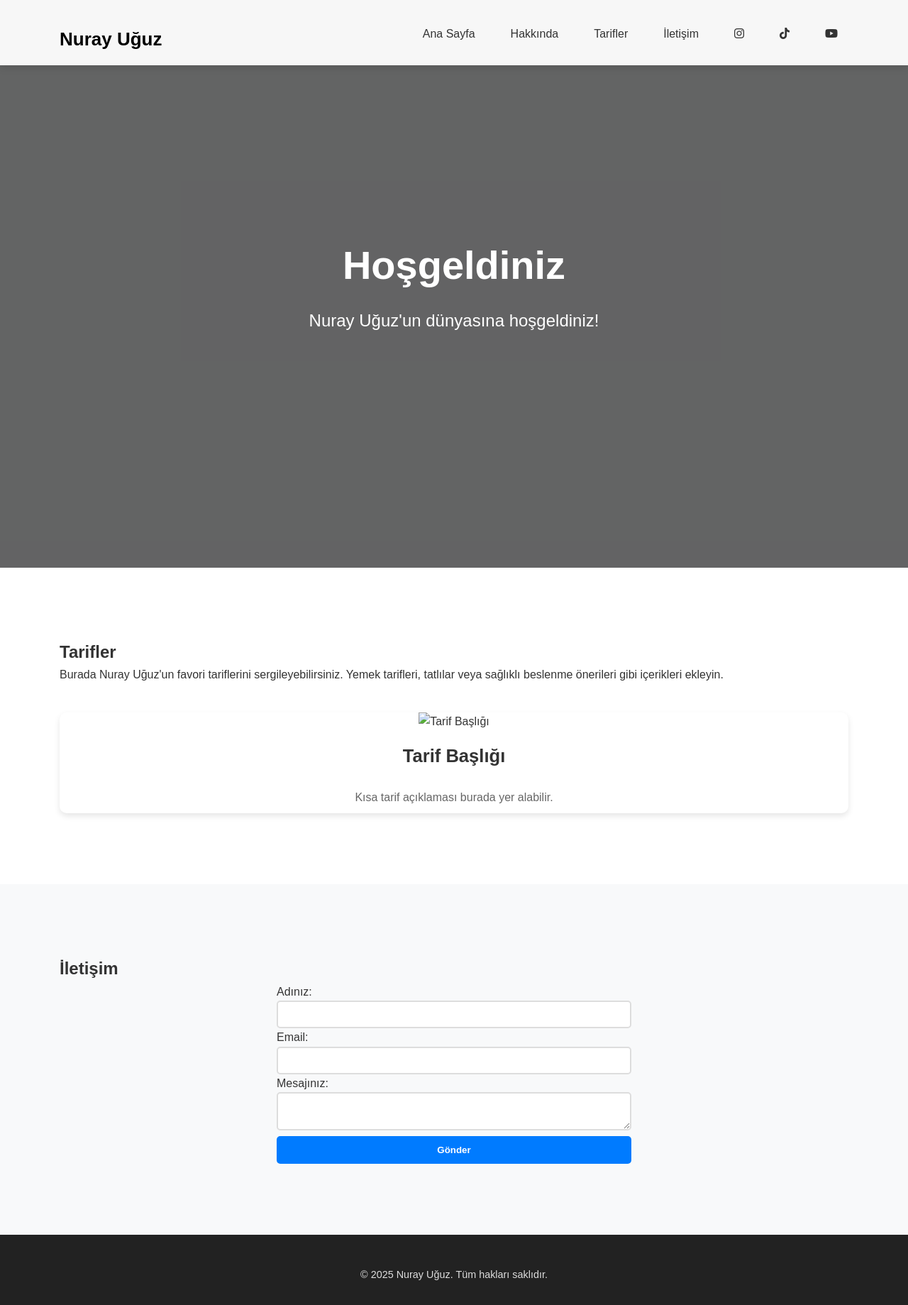
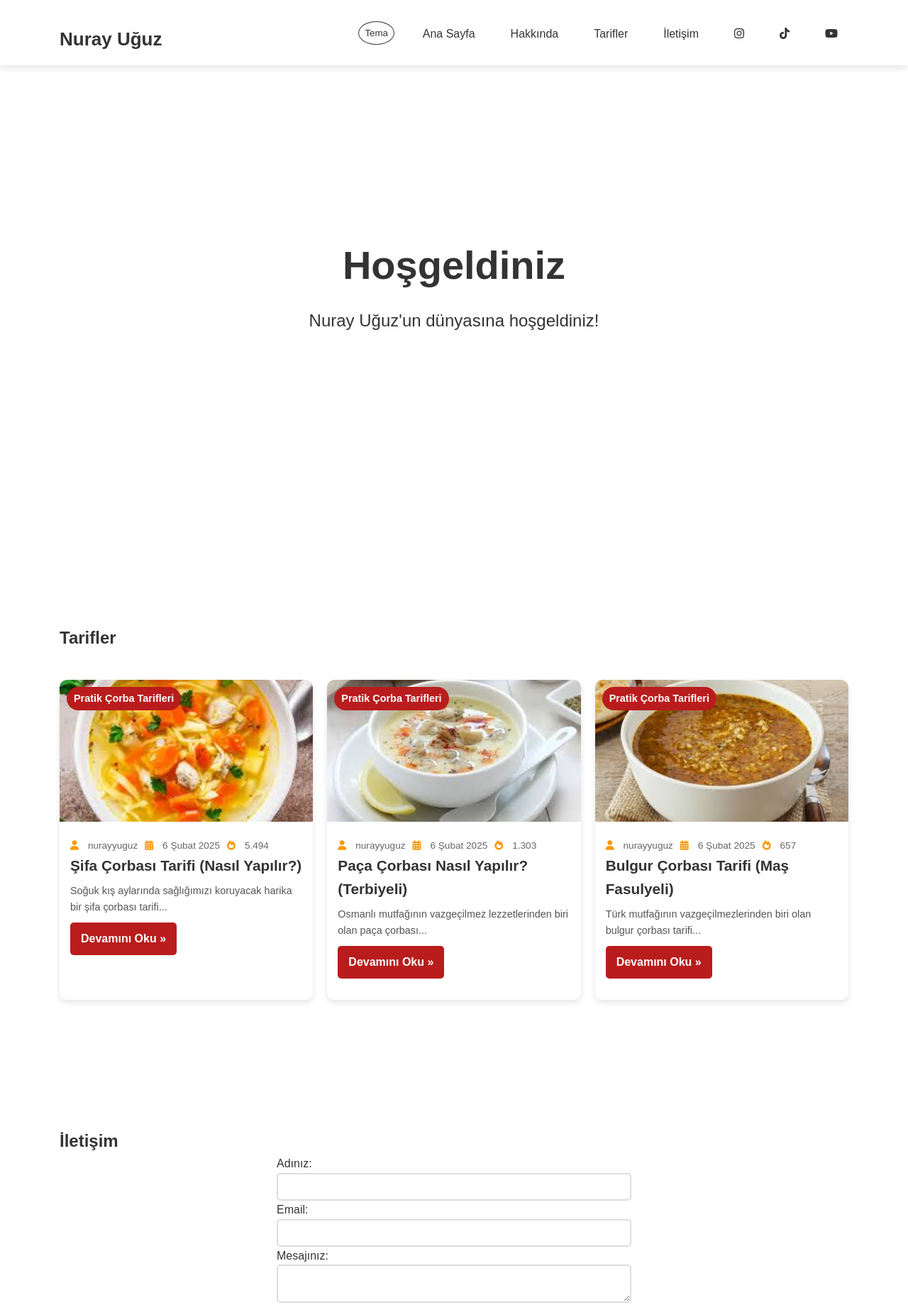
Before and after one commit to toedor0/nurayuguz.github.io, a plain HTML site: page index.html in a window 1280 px wide. Shown: the top 1839 px of the page at 71% size. Drawn offline with Linux system fonts and the light colour scheme.

Commit message:
Tasarım güncellendi: Arka plan beyaz yapıldı

```diff
--- a/index.html
+++ b/index.html
@@ -5,45 +5,31 @@
   <meta name="viewport" content="width=device-width, initial-scale=1.0">
   <title>Nuray Uğuz | Influencer</title>
   <link rel="stylesheet" href="style.css">
-  <!-- Google Fonts: Minimal ve modern bir görünüm için Open Sans kullanılıyor -->
-  <!-- head kısmında Google Fonts linkini güncelleyebilirsiniz -->
   <link href="https://fonts.googleapis.com/css2?family=Open+Sans:wght@400;600&display=swap" rel="stylesheet">
   <link rel="stylesheet" href="https://cdnjs.cloudflare.com/ajax/libs/font-awesome/6.0.0-beta3/css/all.min.css">
 </head>
 <body>
-  <!-- Header: Logo ve Navigasyon -->
+
+  <!-- Header: Logo, Navigasyon ve Tema Toggle Butonu -->
   <header>
     <div class="container">
       <h1>Nuray Uğuz</h1>
       <nav>
-        <!-- Hamburger Menü Butonu -->
         <button class="menu-toggle" aria-label="Menüyü Aç/Kapat">
           <span class="hamburger"></span>
         </button>
-        <!-- Navigasyon Menüsü -->
         <ul class="nav-list">
           <li><a href="index.html">Ana Sayfa</a></li>
           <li><a href="about.html">Hakkında</a></li>
           <li><a href="#tarifler">Tarifler</a></li>
           <li><a href="#contact">İletişim</a></li>
-    <!-- Sosyal Medya İkonları -->
-    <li class="social-icon">
-      <a href="https://www.instagram.com/nurayyuguz" target="_blank" aria-label="Instagram">
-        <i class="fab fa-instagram"></i>
-      </a>
-    </li>
-    <li class="social-icon">
-      <a href="https://www.tiktok.com/@nurayyuguz" target="_blank" aria-label="TikTok">
-        <i class="fab fa-tiktok"></i>
-      </a>
-    </li>
-    <li class="social-icon">
-      <a href="https://www.youtube.com/channel/UCrYTEz1vlOVfIWwahJGmfEg" target="_blank" aria-label="YouTube">
-        <i class="fab fa-youtube"></i>
-      </a>
-    </li>
+          <li class="social-icon"><a href="https://www.instagram.com/nurayyuguz" target="_blank"><i class="fab fa-instagram"></i></a></li>
+          <li class="social-icon"><a href="https://www.tiktok.com/@nurayyuguz" target="_blank"><i class="fab fa-tiktok"></i></a></li>
+          <li class="social-icon"><a href="https://www.youtube.com/channel/UCrYTEz1vlOVfIWwahJGmfEg" target="_blank"><i class="fab fa-youtube"></i></a></li>
         </ul>
       </nav>
+      <!-- Dark Mode Toggle Butonu -->
+      <button id="darkModeToggle" aria-label="Tema Değiştir">Tema</button>
     </div>
   </header>
 
@@ -59,17 +45,56 @@
   <section id="tarifler">
     <div class="container">
       <h2>Tarifler</h2>
-      <p>Burada Nuray Uğuz'un favori tariflerini sergileyebilirsiniz. Yemek tarifleri, tatlılar veya sağlıklı beslenme önerileri gibi içerikleri ekleyin.</p>
+      <div class="tarifler-list">
 
-      <!-- Tarif Kartları Bölümü (Örnek) -->
-      <div class="tarifler-list">
-        <!-- Örnek Tarif Kartı -->
+        <!-- 1. Tarif Kartı -->
         <div class="tarif-card">
-          <img src="path/to/recipe-image.jpg" alt="Tarif Başlığı">
-          <h3>Tarif Başlığı</h3>
-          <p>Kısa tarif açıklaması burada yer alabilir.</p>
+          <img src="images/sifa-corbasi.jpg" alt="Şifa Çorbası">
+          <span class="kategori">Pratik Çorba Tarifleri</span>
+          <div class="tarif-detay">
+            <div class="tarif-info">
+              <i class="fas fa-user"></i> nurayyuguz
+              <i class="fas fa-calendar-alt"></i> 6 Şubat 2025
+              <i class="fas fa-fire"></i> 5.494
             </div>
-        <!-- Diğer tarif kartlarını ekleyebilirsiniz -->
+            <h3>Şifa Çorbası Tarifi (Nasıl Yapılır?)</h3>
+            <p>Soğuk kış aylarında sağlığımızı koruyacak harika bir şifa çorbası tarifi...</p>
+            <a href="#" class="devam">Devamını Oku »</a>
+          </div>
+        </div>
+
+        <!-- 2. Tarif Kartı -->
+        <div class="tarif-card">
+          <img src="images/paca-corbasi.jpg" alt="Paça Çorbası">
+          <span class="kategori">Pratik Çorba Tarifleri</span>
+          <div class="tarif-detay">
+            <div class="tarif-info">
+              <i class="fas fa-user"></i> nurayyuguz
+              <i class="fas fa-calendar-alt"></i> 6 Şubat 2025
+              <i class="fas fa-fire"></i> 1.303
+            </div>
+            <h3>Paça Çorbası Nasıl Yapılır? (Terbiyeli)</h3>
+            <p>Osmanlı mutfağının vazgeçilmez lezzetlerinden biri olan paça çorbası...</p>
+            <a href="#" class="devam">Devamını Oku »</a>
+          </div>
+        </div>
+
+        <!-- 3. Tarif Kartı -->
+        <div class="tarif-card">
+          <img src="images/bulgur-corbasi.jpg" alt="Bulgur Çorbası">
+          <span class="kategori">Pratik Çorba Tarifleri</span>
+          <div class="tarif-detay">
+            <div class="tarif-info">
+              <i class="fas fa-user"></i> nurayyuguz
+              <i class="fas fa-calendar-alt"></i> 6 Şubat 2025
+              <i class="fas fa-fire"></i> 657
+            </div>
+            <h3>Bulgur Çorbası Tarifi (Maş Fasulyeli)</h3>
+            <p>Türk mutfağının vazgeçilmezlerinden biri olan bulgur çorbası tarifi...</p>
+            <a href="#" class="devam">Devamını Oku »</a>
+          </div>
+        </div>
+
       </div>
     </div>
   </section>
--- a/style.css
+++ b/style.css
@@ -1,3 +1,22 @@
+/* CSS Değişkenleri: Light ve Dark Tema */
+:root {
+  --bg-color: #ffffff;
+  --text-color: #333;
+  --header-bg: #ffffff;
+  --card-bg: #ffffff;
+  --link-color: #007BFF;
+  --link-hover-color: #0056b3;
+}
+
+.dark-mode {
+  --bg-color: #121212;
+  --text-color: #e0e0e0;
+  --header-bg: #1f1f1f;
+  --card-bg: #1f1f1f;
+  --link-color: #4a90e2;
+  --link-hover-color: #357ABD;
+}
+
 /* 🎨 Temel Sıfırlamalar */
 * {
   margin: 0;
@@ -8,8 +27,8 @@
 /* 📌 Genel Sayfa Yapısı */
 body {
   font-family: 'Poppins', sans-serif;
-  background-color: #f8f9fa;
-  color: #333;
+  background-color: var(--bg-color);
+  color: var(--text-color);
   line-height: 1.6;
   display: flex;
   flex-direction: column;
@@ -23,11 +42,12 @@ body {
   max-width: 1200px;
   margin: 0 auto;
   padding: 20px;
+  position: relative; /* Toggle buton için container içinde konumlandırma */
 }
 
 /* 📌 Header ve Yapışkan Navigasyon */
 header {
-  background: rgba(255, 255, 255, 0.95);
+  background: var(--header-bg);
   position: fixed;
   width: 100%;
   top: 0;
@@ -42,7 +62,26 @@ header h1 {
   float: left;
   font-size: 26px;
   font-weight: 700;
-  color: #000; /* ✅ Siyah */
+  color: var(--text-color);
+}
+
+/* Dark Tema Toggle Butonu: Sağ Üst Kısımda, Social ikonların solunda */
+#darkModeToggle {
+  position: absolute;
+  top: 15px;
+  right: 660px; /* Social ikonlara yer bırakmak için sağdan 120px boşluk */
+  background: var(--header-bg);
+  border: 1px solid var(--text-color);
+  color: var(--text-color);
+  padding: 8px;
+  border-radius: 50%;
+  cursor: pointer;
+  transition: background 0.3s, transform 0.3s;
+}
+
+#darkModeToggle:hover {
+  background: var(--link-hover-color);
+  transform: scale(1.1);
 }
 
 /* 📌 Menü Tasarımı */
@@ -59,18 +98,16 @@ nav ul.nav-list li {
 
 nav ul.nav-list li a {
   text-decoration: none;
-  color: #333;
+  color: var(--text-color);
   font-weight: 500;
   transition: color 0.3s, transform 0.3s;
   padding: 10px 15px;
-  border-radius: 0; /* ✅ Mavi kareyi kaldırdık */
   background: none;
 }
 
 nav ul.nav-list li a:hover {
-  color: #007BFF;
+  color: var(--link-color);
   transform: scale(1.05);
-  background: none;
 }
 
 /* 📌 Hamburger Menü */
@@ -91,7 +128,7 @@ nav ul.nav-list li a:hover {
     align-items: center;
     width: 100%;
     display: none;
-    background: #fff;
+    background: var(--header-bg);
     position: absolute;
     top: 70px;
     left: 0;
@@ -108,24 +145,15 @@ nav ul.nav-list li a:hover {
 
 /* 🎨 Hero Bölgesi */
 .hero {
-  background: url('images/hero-bg.jpg') no-repeat center center/cover;
+  background-color: var(--bg-color);
   height: 100vh;
   display: flex;
   align-items: center;
   justify-content: center;
   text-align: center;
-  color: #fff;
+  color: var(--text-color);
   position: relative;
-}
-
-.hero::after {
-  content: "";
-  position: absolute;
-  top: 0;
-  left: 0;
-  right: 0;
-  bottom: 0;
-  background: rgba(0, 0, 0, 0.6); /* ✅ Daha koyu arka plan */
+  padding-top: 80px; /* Fixed header'ın örtmesini engellemek için */
 }
 
 .hero .container {
@@ -133,18 +161,17 @@ nav ul.nav-list li a:hover {
   z-index: 1;
 }
 
-/* ✅ Hoşgeldiniz başlığı ve alt metni tamamen beyaz */
 .hero h2 {
   font-size: 3.5rem;
   font-weight: 700;
   margin-bottom: 15px;
-  color: #fff;
+  color: var(--text-color);
 }
 
 .hero p {
   font-size: 1.5rem;
   font-weight: 300;
-  color: #fff;
+  color: var(--text-color);
 }
 
 /* 📌 Bölümler */
@@ -154,23 +181,27 @@ section {
 
 /* 🎨 Tarifler Bölümü */
 #tarifler {
-  background-color: #fff;
+  background-color: var(--bg-color);
+  padding: 60px 0;
 }
 
 .tarifler-list {
   display: grid;
-  grid-template-columns: repeat(auto-fit, minmax(280px, 1fr));
+  grid-template-columns: repeat(auto-fit, minmax(300px, 1fr));
   gap: 20px;
   margin-top: 40px;
 }
 
 .tarif-card {
-  background: #fff;
+  background: var(--card-bg);
   border-radius: 10px;
   overflow: hidden;
   box-shadow: 0 4px 8px rgba(0, 0, 0, 0.1);
   transition: transform 0.3s ease-in-out;
-  text-align: center;
+  text-align: left;
+  color: var(--text-color);
+  padding-bottom: 15px;
+  position: relative;
 }
 
 .tarif-card:hover {
@@ -179,18 +210,71 @@ section {
 
 .tarif-card img {
   width: 100%;
-  height: auto;
+  height: 200px;
+  object-fit: cover;
+  border-top-left-radius: 10px;
+  border-top-right-radius: 10px;
+}
+
+/* 📌 Kategori Etiketi */
+.tarif-card .kategori {
+  position: absolute;
+  top: 10px;
+  left: 10px;
+  background: #b91c1c;
+  color: white;
+  padding: 5px 10px;
+  font-size: 0.9rem;
+  border-radius: 20px;
+  font-weight: bold;
+}
+
+/* 📌 Tarif İçeriği */
+.tarif-card .tarif-detay {
+  padding: 15px;
 }
 
 .tarif-card h3 {
-  padding: 15px;
-  font-size: 1.6rem;
-  font-weight: 600;
+  font-size: 1.3rem;
+  font-weight: 700;
+  margin-bottom: 8px;
+  color: var(--text-color);
 }
 
 .tarif-card p {
-  padding: 10px 20px;
+  font-size: 0.9rem;
+  color: #555;
+  margin-bottom: 10px;
+}
+
+/* 📌 Tarih ve Beğeni Bilgileri */
+.tarif-card .tarif-info {
+  display: flex;
+  align-items: center;
+  font-size: 0.85rem;
   color: #666;
+  gap: 10px;
+}
+
+.tarif-card .tarif-info i {
+  color: #ff9800;
+  margin-right: 3px;
+}
+
+/* 📌 Devamını Oku Butonu */
+.tarif-card .devam {
+  display: inline-block;
+  padding: 10px 15px;
+  background: #b91c1c;
+  color: white;
+  font-weight: bold;
+  text-decoration: none;
+  border-radius: 5px;
+  transition: background 0.3s;
+}
+
+.tarif-card .devam:hover {
+  background: #ff3b3b;
 }
 
 /* 📌 İletişim Formu */
@@ -211,7 +295,7 @@ section {
 
 #contact form button {
   padding: 12px;
-  background-color: #007BFF;
+  background-color: var(--link-color);
   color: white;
   border: none;
   border-radius: 5px;
@@ -221,7 +305,7 @@ section {
 }
 
 #contact form button:hover {
-  background-color: #0056b3;
+  background-color: var(--link-hover-color);
 }
 
 /* 📌 Yukarı Çık Butonu */
@@ -230,7 +314,7 @@ section {
   position: fixed;
   bottom: 30px;
   right: 30px;
-  background-color: #007BFF;
+  background-color: var(--link-color);
   color: #fff;
   border: none;
   width: 50px;
@@ -242,13 +326,13 @@ section {
 }
 
 #backToTop:hover {
-  background-color: #0056b3;
+  background-color: var(--link-hover-color);
 }
 
 /* 📌 Footer */
 footer {
-  background: #222;
-  color: #ddd;
+  background: var(--bg-color);
+  color: var(--text-color);
   text-align: center;
   padding: 25px 0;
   font-size: 0.9rem;
@@ -274,7 +358,7 @@ button:hover, a:hover {
   to { opacity: 1; }
 }
 
-/* 📌 Header ve Navigasyon - Mobil Düzenleme */
+/* 📌 Mobil Düzenleme */
 @media (max-width: 768px) {
   header {
     padding: 10px 0;
@@ -282,7 +366,7 @@ button:hover, a:hover {
   }
 
   header h1 {
-    font-size: 22px; /* Daha küçük ekranlar için font küçültüldü */
+    font-size: 22px;
     text-align: center;
     float: none;
   }
@@ -292,7 +376,7 @@ button:hover, a:hover {
     align-items: center;
     width: 100%;
     display: none;
-    background: #fff;
+    background: var(--header-bg);
     position: absolute;
     top: 60px;
     left: 0;
@@ -309,35 +393,28 @@ button:hover, a:hover {
     margin: 10px 0;
   }
 
-  /* Menü butonu (hamburger) */
   .menu-toggle {
     display: block;
     position: absolute;
     right: 20px;
     top: 15px;
   }
-}
 
-/* 📌 Hero Bölümü - Mobil Düzenleme */
-@media (max-width: 768px) {
   .hero {
-    height: 80vh; /* Mobilde daha iyi görünmesi için yüksekliği düşürüldü */
+    height: 80vh;
     padding: 50px 0;
   }
 
   .hero h2 {
-    font-size: 2.5rem; /* Mobilde başlık daha iyi hizalanır */
+    font-size: 2.5rem;
   }
 
   .hero p {
-    font-size: 1rem; /* Alt yazıyı küçülttük */
+    font-size: 1rem;
   }
-}
 
-/* 📌 Tarifler Bölümü - Mobil Düzenleme */
-@media (max-width: 768px) {
   .tarifler-list {
-    grid-template-columns: repeat(1, 1fr); /* Mobilde 1 sütun olacak */
+    grid-template-columns: repeat(1, 1fr);
     gap: 15px;
   }
 
@@ -345,10 +422,7 @@ button:hover, a:hover {
     width: 90%;
     margin: 0 auto;
   }
-}
 
-/* 📌 Footer - Mobil Düzenleme */
-@media (max-width: 768px) {
   footer {
     text-align: center;
     padding: 15px 0;
```
Also changed, not shown: script.js (+7 -0 lines), images/bulgur-corbasi.jpg (added), images/paca-corbasi.jpg (added), images/sifa-corbasi.jpg (added). Lines whose indentation alone changed are shown as unchanged.
